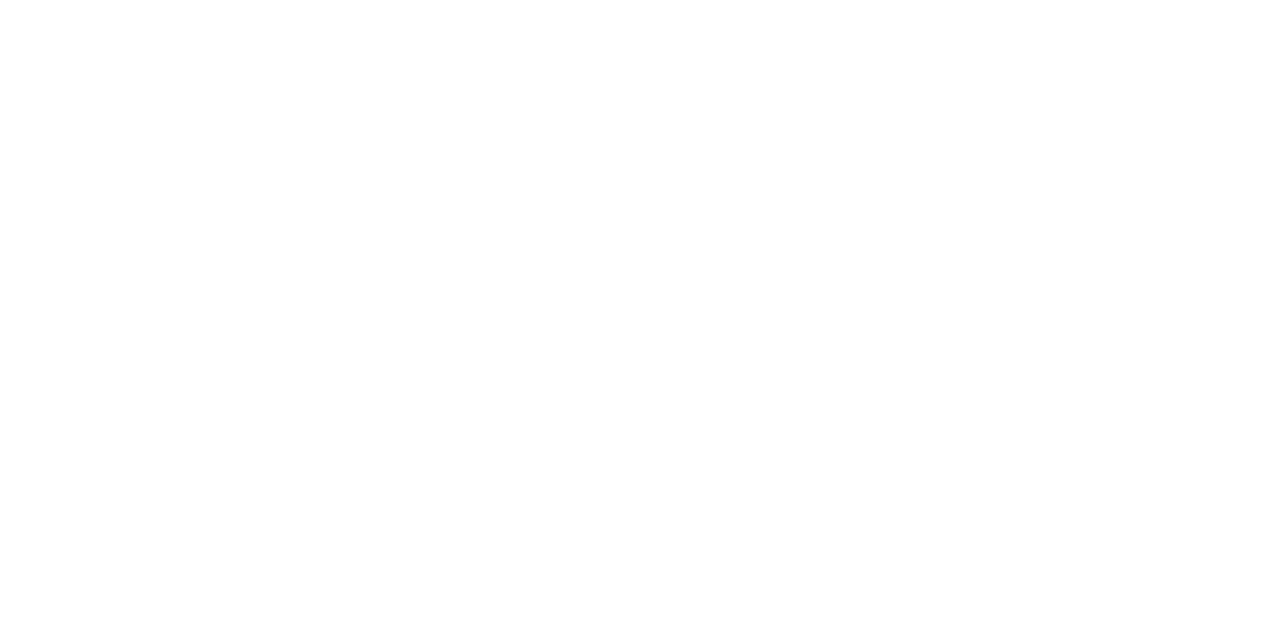
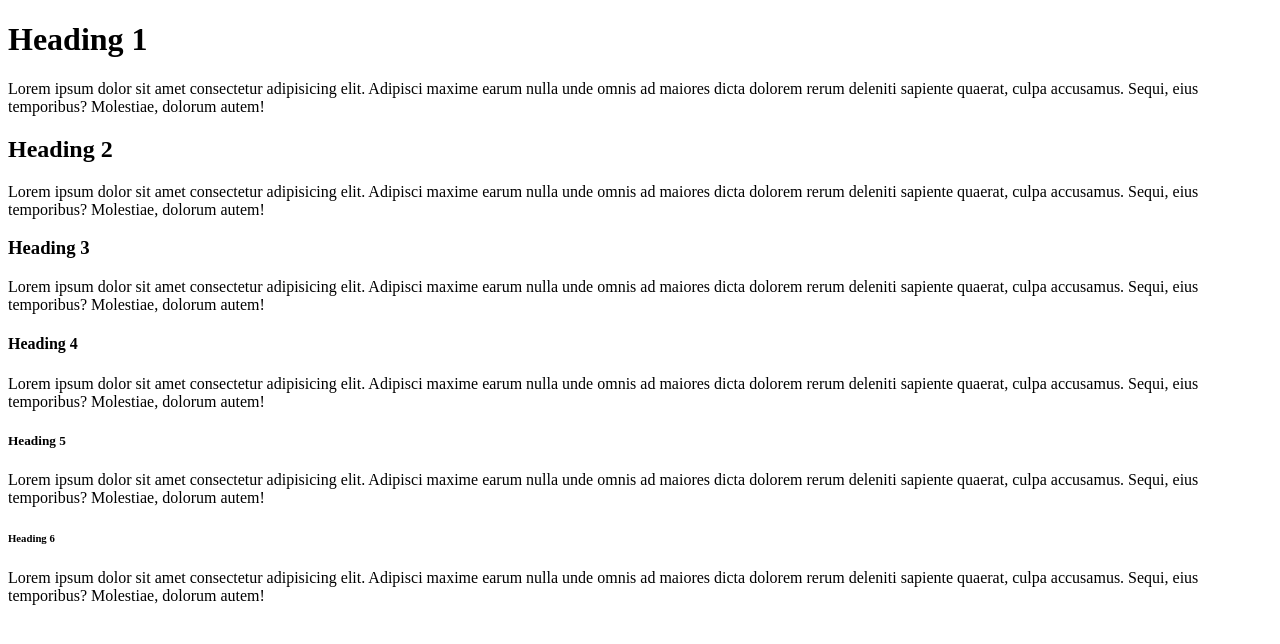
Before and after one commit to lesleh/with-tailwindcss-app, a Next.js app: page / in a window 1280 px wide. Shown: the top 644 px of the page. Built offline with nearby package versions, Linux system fonts and the light colour scheme.

Commit message:
Add Google Fonts

```diff
--- /dev/null
+++ b/pages/_document.js
@@ -0,0 +1,29 @@
+import Document, { Html, Head, Main, NextScript } from "next/document";
+
+class MyDocument extends Document {
+  static async getInitialProps(ctx) {
+    const initialProps = await Document.getInitialProps(ctx);
+    return { ...initialProps };
+  }
+
+  render() {
+    return (
+      <Html>
+        <Head>
+          <link rel="preconnect" href="https://fonts.googleapis.com" />
+          <link rel="preconnect" href="https://fonts.gstatic.com" crossOrigin />
+          <link
+            href="https://fonts.googleapis.com/css2?family=Noto+Serif:ital@0;1&amp;family=Roboto:ital,wght@0,300;1,300&amp;display=swap"
+            rel="stylesheet"
+          />
+        </Head>
+        <body className="font-noto-serif bg-gray-50 text-gray-800 dark:bg-gray-800 dark:text-gray-50">
+          <Main />
+          <NextScript />
+        </body>
+      </Html>
+    );
+  }
+}
+
+export default MyDocument;
--- a/pages/index.js
+++ b/pages/index.js
@@ -1,5 +1,22 @@
 import Head from "next/head";
+import { Heading, Link, Text } from "../components";
 
 export default function Home() {
-  return <div className="Home"></div>;
+  return (
+    <div className="container mx-auto px-4">
+      {[1, 2, 3, 4, 5, 6].map((i) => (
+        <>
+          <Heading key={i} element={`h${i}`}>
+            Heading {i}
+          </Heading>
+          <Text>
+            Lorem ipsum dolor sit amet consectetur adipisicing elit. Adipisci
+            maxime earum nulla unde omnis ad maiores dicta dolorem rerum
+            deleniti sapiente quaerat, culpa accusamus. Sequi, eius temporibus?
+            Molestiae, dolorum autem!
+          </Text>
+        </>
+      ))}
+    </div>
+  );
 }
```
Also changed, not shown: tailwind.config.js (+10 -5 lines).
